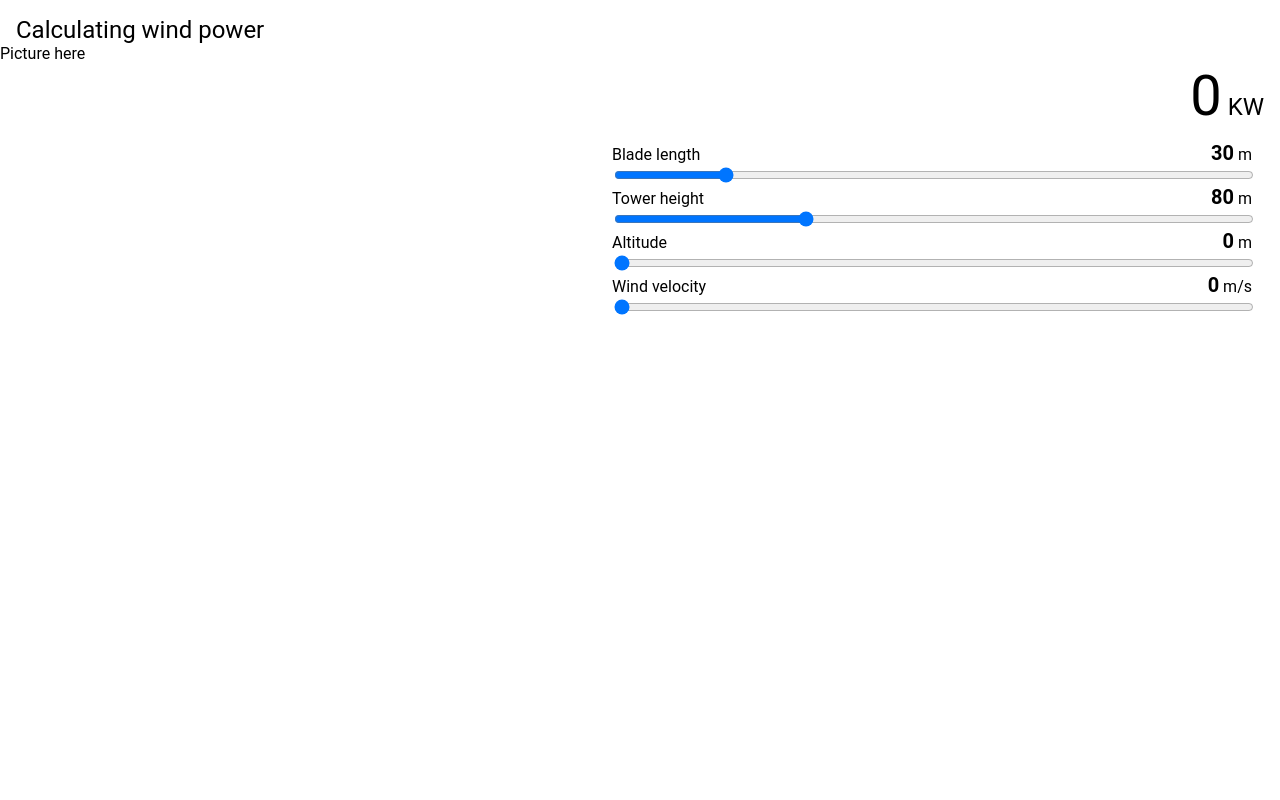
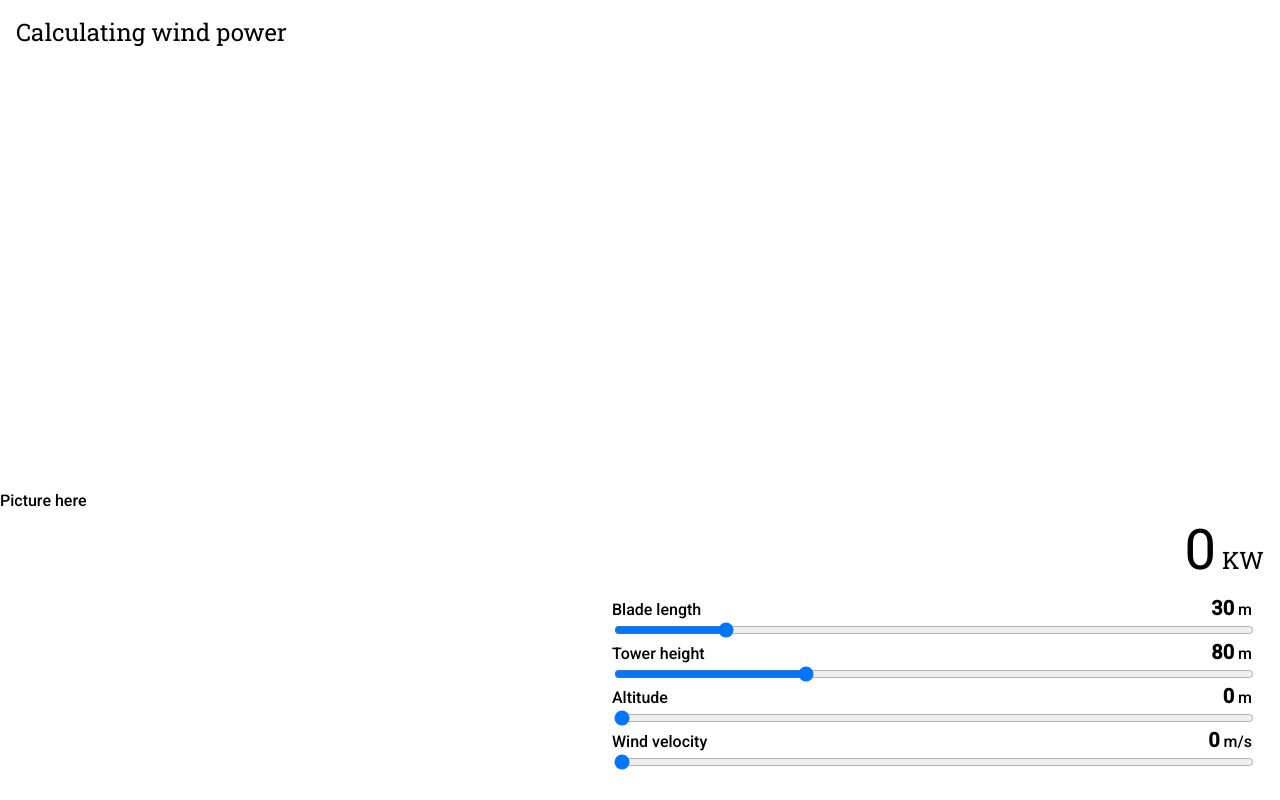
Before and after one commit to BrownUniversity/wind-turbine-tool, a React (Create React App) app: page / in a window 1280 px wide. Built offline with nearby package versions, Linux system fonts and the light colour scheme.

Commit message:
Add Roboto and RobotoSlab as fonts.

```diff
--- a/src/index.css
+++ b/src/index.css
@@ -1,6 +1,20 @@
+@import url('https://fonts.googleapis.com/css?family=Roboto:500|Roboto+Slab:400&display=swap');
+
 body {
   margin: 0;
-  font-family: Roboto, Helvetica, sans-serif;
+  font-family: 'Roboto', Helvetica, sans-serif;
+  font-weight: 500;
+  font-style: normal;
   -webkit-font-smoothing: antialiased;
   -moz-osx-font-smoothing: grayscale;
 }
+
+h1, h2, h3, h4, h5, h6 {
+  font-family: 'Roboto Slab', 'Roboto', Helvetica, sans-serif;
+  font-weight: 400;
+  font-style: normal;
+}
+
+html, body, #root {
+	height: 100%;
+}
```
